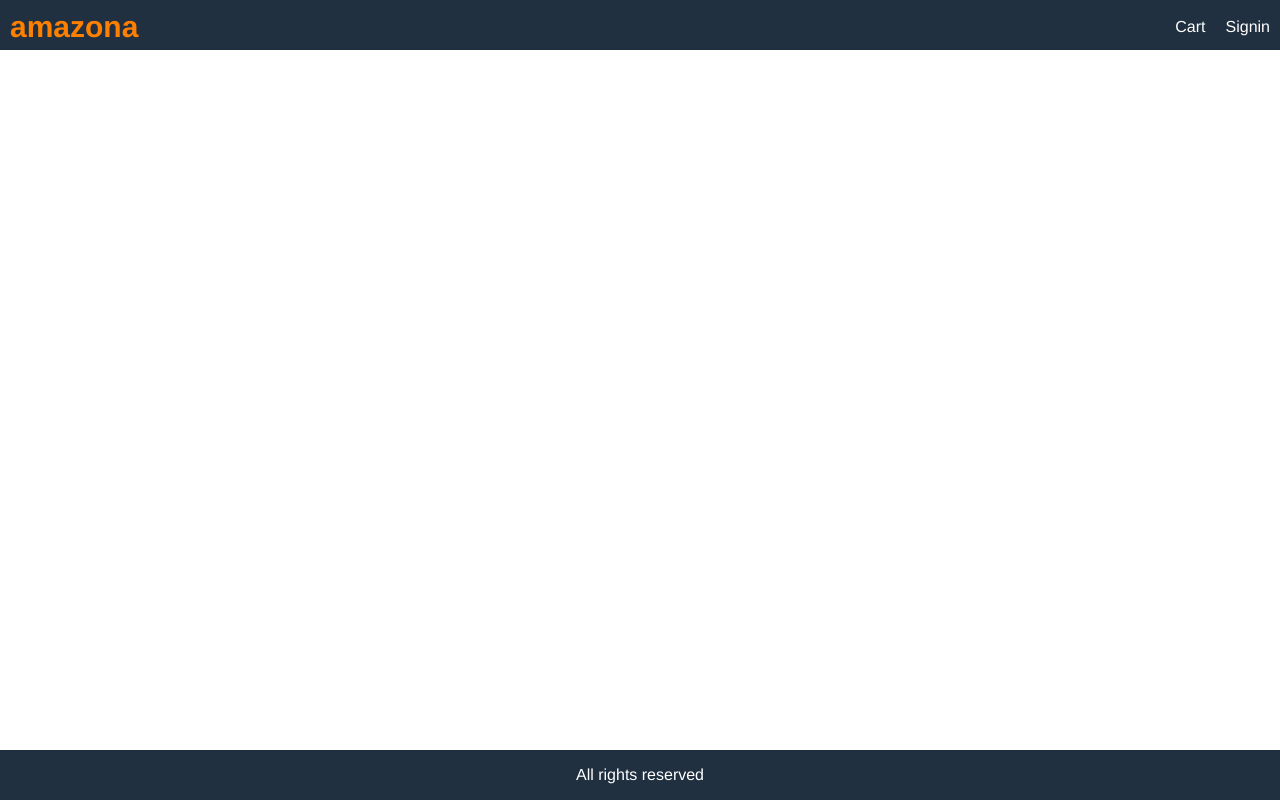
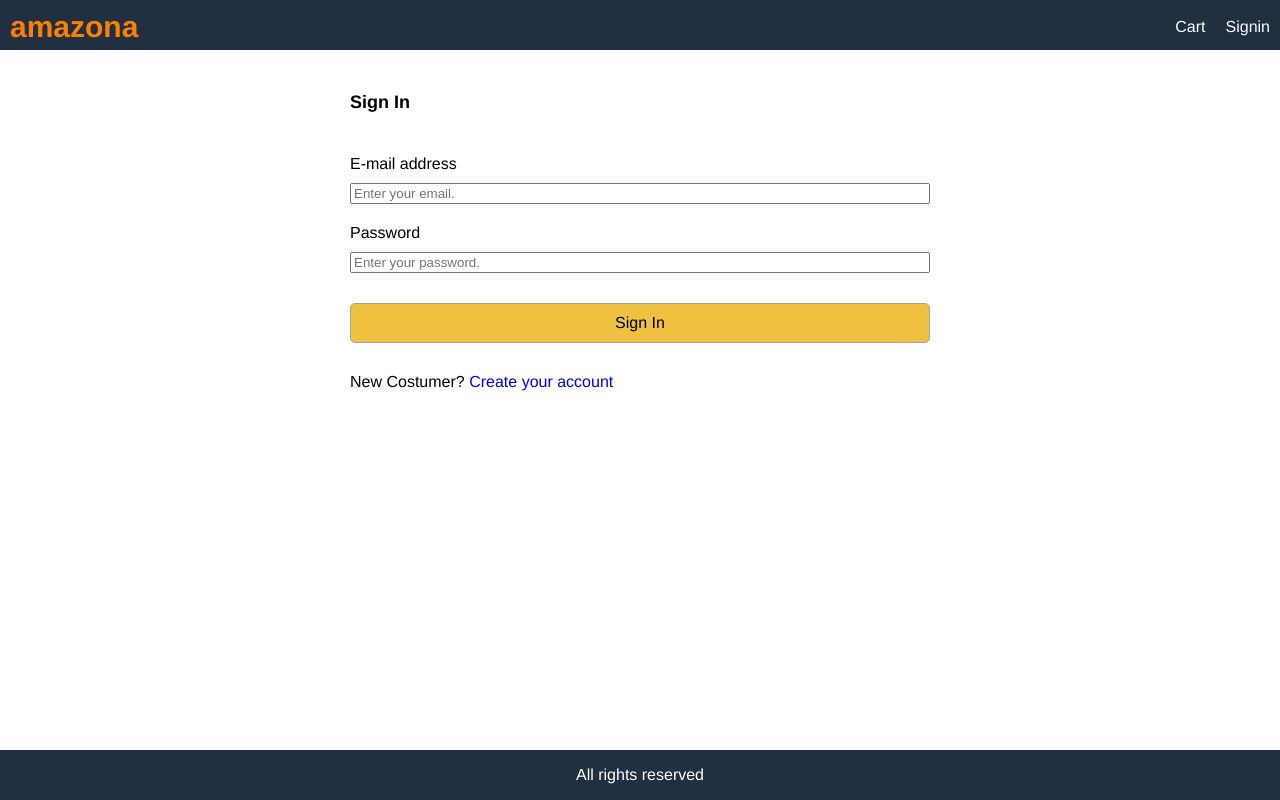
Before and after one commit to humbertocrj/amazona-app, a React (Create React App) app in the folder frontend/: page /signin in a window 1280 px wide. Built offline with nearby package versions, Linux system fonts and the light colour scheme.

Commit message:
Implementing signin screen

```diff
--- a/frontend/src/App.js
+++ b/frontend/src/App.js
@@ -3,6 +3,7 @@
 import HomeScreen from "./screens/HomeScreen";
 import ProductScreen from "./screens/ProductScreen";
 import { useSelector } from "react-redux";
+import SigninScreen from "./screens/SigninScreen";
 
 function App() {
   //the function useSeletor allow us to access the store and its states, we'll get the cart state
@@ -24,22 +25,25 @@
                 <span className="badge">{cartItems.length}</span>
               )}
             </Link>
-            <Link to="/signing">Signin</Link>
+            <Link to="/signin">Signin</Link>
           </div>
         </header>
         <main>
           {/* Using react-router-dom to load parts of the webpage */}
           <Routes>
-            <Route path="/" element={<HomeScreen />} exact></Route>
+            <Route path="/cart/">
+              <Route path=":id" element={<CartScreen />}></Route>
+              <Route path="" element={<CartScreen />}></Route>
+            </Route>
             <Route
               path="/products/:id"
               element={<ProductScreen />}
               exact
             ></Route>
-            <Route path="/cart/">
-              <Route path=":id" element={<CartScreen />}></Route>
-              <Route path="" element={<CartScreen />}></Route>
-            </Route>
+
+            <Route path="/signin/" element={<SigninScreen />} ></Route>
+
+            <Route path="/" element={<HomeScreen />} exact></Route>
           </Routes>
         </main>
         <footer className="row center">All rights reserved</footer>
--- a/frontend/src/index.css
+++ b/frontend/src/index.css
@@ -140,6 +140,22 @@
 .min-30{
   min-width: 30rem;
 }
+
+.form{
+  max-width:60rem;
+   margin: 0 auto;
+}
+
+.form >div{
+  display: flex;
+  flex-direction: column;
+  margin: 1rem;
+}
+
+.form label{
+  margin: 1rem 0;
+  display: block;
+}
 /* Images */
 
 img {
@@ -194,6 +210,8 @@
   color: #404040;
 }
 
+
+
 /* Alert */
 
 .success {
--- /dev/null
+++ b/frontend/src/screens/SigninScreen.js
@@ -0,0 +1,55 @@
+import React, { useState } from "react";
+import {Link} from 'react-router-dom'
+
+export default function SigninScreen() {
+
+    const [email, setEmail] = useState('')
+    const [password, setPassword] = useState('')
+
+    const submitHandler = (e) => {
+        // When submit que form the page is not refreshed.
+        e.preventDefault();
+
+        //TODO: Signin action
+    }
+  return (
+    <div>
+      <form className="form" onSubmit={submitHandler}>
+        <div>
+          <h1>Sign In</h1>
+        </div>
+        <div>
+          <label htmlFor="email">E-mail address</label>
+          <input
+            type="email"
+            id="email"
+            name="email"
+            placeholder="Enter your email."
+            onChange={(e) => setEmail(e.target.value)}
+          ></input>
+        </div>
+        <div>
+          <label htmlFor="password">Password</label>
+          <input
+            type="password"
+            id="password"
+            name="password"
+            placeholder="Enter your password."
+            onChange={(e) => setPassword(e.target.value)}
+          ></input>
+        </div>
+        <div>
+            <label />
+            <button type="submit" className="primary">Sign In</button>
+        </div>
+        <div>
+            <label></label>
+            <div>
+                New Costumer?{' '}
+                <Link to={'/register'}>Create your account</Link>
+            </div>
+        </div>
+      </form>
+    </div>
+  );
+}
```
Also changed, not shown: 1 other file (tests, documents, lock files or other folders).
